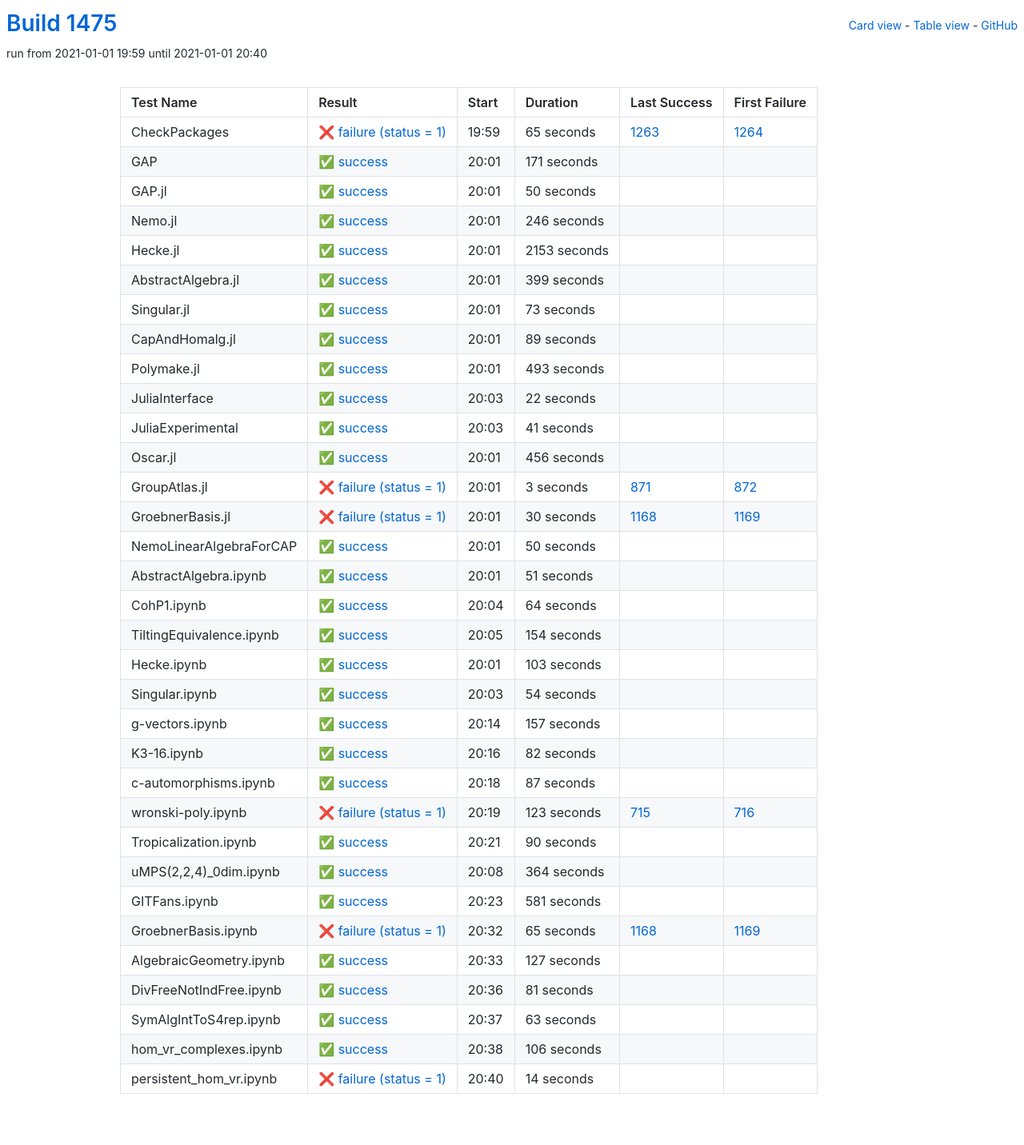
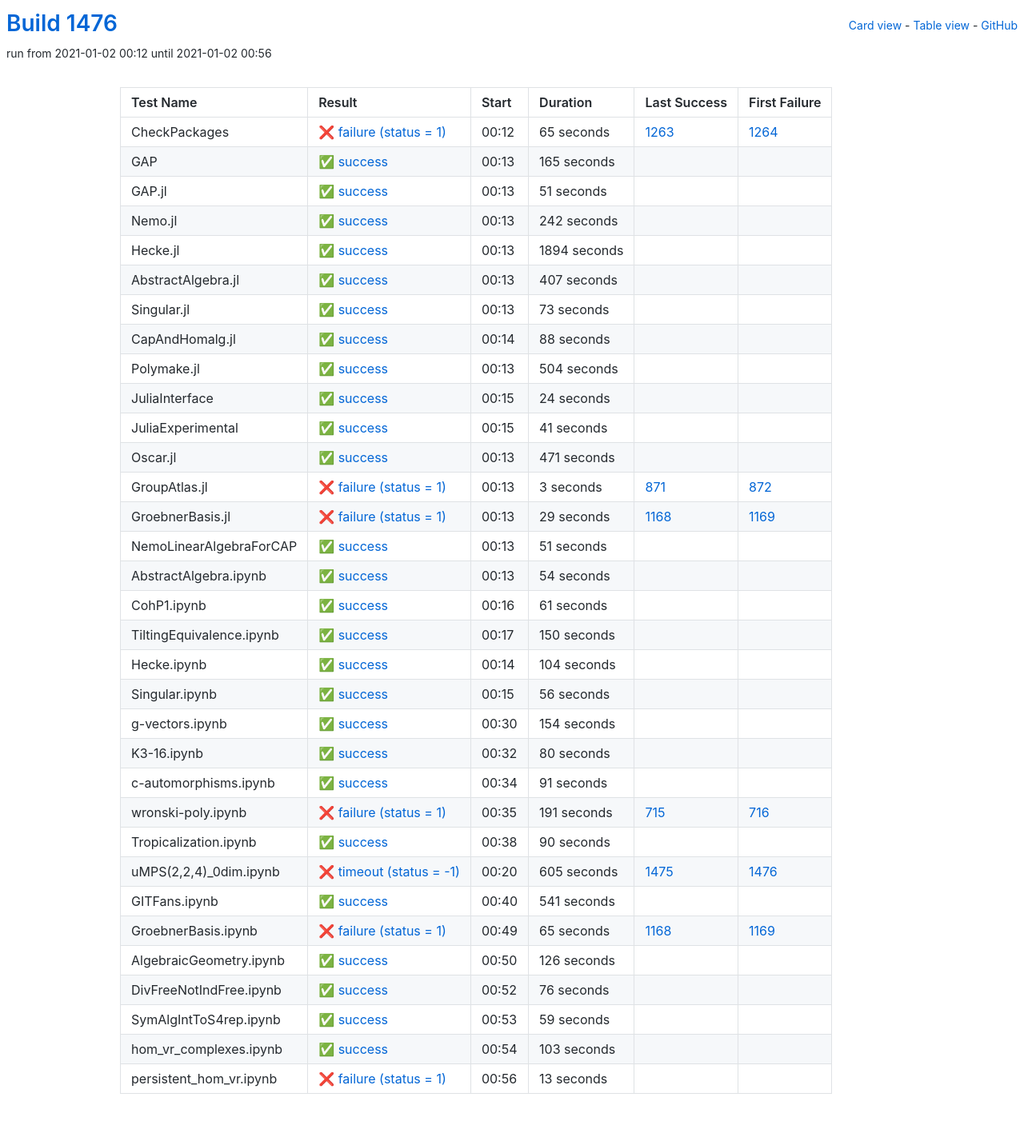
Before and after one commit to oscar-system/oscar-ci-status-stable, a Jekyll site: the page built from table.html, in a window 1280 px wide. Shown: the whole page at 80% size. Built offline with Jekyll 4.4.1, drawn with Linux system fonts in a browser that asks for light colours.

Commit message:
Build #1476

```diff
--- a/_data/ci.yml
+++ b/_data/ci.yml
@@ -1,6 +1,6 @@
 ---
-build: 1475
-build_url: https://oscarci.mathematik.uni-kl.de/job/oscar-stable/1475/
+build: 1476
+build_url: https://oscarci.mathematik.uni-kl.de/job/oscar-stable/1476/
 job: oscar-stable
 organization: oscar-system
 repo: oscar-ci-status-stable
@@ -8,8 +8,8 @@ repourl: https://github.com/oscar-system/oscar-ci-status-stable
 tests:
 - name: CheckPackages
   id: checkpackages
-  log: https://oscarci.mathematik.uni-kl.de/job/oscar-stable/1475/artifact/logs/build-1475/CheckPackages.log
-  start: 2021-01-01 19:59
+  log: https://oscarci.mathematik.uni-kl.de/job/oscar-stable/1476/artifact/logs/build-1476/CheckPackages.log
+  start: 2021-01-02 00:12
   success: false
   exitcode: 1
   status: failure
@@ -20,68 +20,68 @@ tests:
   first_failure_url: https://oscarci.mathematik.uni-kl.de/job/oscar-stable/1264/
 - name: GAP
   id: gap
-  log: https://oscarci.mathematik.uni-kl.de/job/oscar-stable/1475/artifact/logs/build-1475/GAP.log
-  start: 2021-01-01 20:01
+  log: https://oscarci.mathematik.uni-kl.de/job/oscar-stable/1476/artifact/logs/build-1476/GAP.log
+  start: 2021-01-02 00:13
   success: true
   exitcode: 0
   status: success
-  duration: 171
+  duration: 165
   last_success: false
   last_success_url:
   first_failure: false
   first_failure_url:
 - name: GAP.jl
   id: gap-jl
-  log: https://oscarci.mathematik.uni-kl.de/job/oscar-stable/1475/artifact/logs/build-1475/GAP.jl.log
-  start: 2021-01-01 20:01
+  log: https://oscarci.mathematik.uni-kl.de/job/oscar-stable/1476/artifact/logs/build-1476/GAP.jl.log
+  start: 2021-01-02 00:13
   success: true
   exitcode: 0
   status: success
-  duration: 50
+  duration: 51
   last_success: false
   last_success_url:
   first_failure: false
   first_failure_url:
 - name: Nemo.jl
   id: nemo-jl
-  log: https://oscarci.mathematik.uni-kl.de/job/oscar-stable/1475/artifact/logs/build-1475/Nemo.jl.log
-  start: 2021-01-01 20:01
+  log: https://oscarci.mathematik.uni-kl.de/job/oscar-stable/1476/artifact/logs/build-1476/Nemo.jl.log
+  start: 2021-01-02 00:13
   success: true
   exitcode: 0
   status: success
-  duration: 246
+  duration: 242
   last_success: false
   last_success_url:
   first_failure: false
   first_failure_url:
 - name: Hecke.jl
   id: hecke-jl
-  log: https://oscarci.mathematik.uni-kl.de/job/oscar-stable/1475/artifact/logs/build-1475/Hecke.jl.log
-  start: 2021-01-01 20:01
+  log: https://oscarci.mathematik.uni-kl.de/job/oscar-stable/1476/artifact/logs/build-1476/Hecke.jl.log
+  start: 2021-01-02 00:13
   success: true
   exitcode: 0
   status: success
-  duration: 2153
+  duration: 1894
   last_success: false
   last_success_url:
   first_failure: false
   first_failure_url:
 - name: AbstractAlgebra.jl
   id: abstractalgebra-jl
-  log: https://oscarci.mathematik.uni-kl.de/job/oscar-stable/1475/artifact/logs/build-1475/AbstractAlgebra.jl.log
-  start: 2021-01-01 20:01
+  log: https://oscarci.mathematik.uni-kl.de/job/oscar-stable/1476/artifact/logs/build-1476/AbstractAlgebra.jl.log
+  start: 2021-01-02 00:13
   success: true
   exitcode: 0
   status: success
-  duration: 399
+  duration: 407
   last_success: false
   last_success_url:
   first_failure: false
   first_failure_url:
 - name: Singular.jl
   id: singular-jl
-  log: https://oscarci.mathematik.uni-kl.de/job/oscar-stable/1475/artifact/logs/build-1475/Singular.jl.log
-  start: 2021-01-01 20:01
+  log: https://oscarci.mathematik.uni-kl.de/job/oscar-stable/1476/artifact/logs/build-1476/Singular.jl.log
+  start: 2021-01-02 00:13
   success: true
   exitcode: 0
   status: success
@@ -92,44 +92,44 @@ tests:
   first_failure_url:
 - name: CapAndHomalg.jl
   id: capandhomalg-jl
-  log: https://oscarci.mathematik.uni-kl.de/job/oscar-stable/1475/artifact/logs/build-1475/CapAndHomalg.jl.log
-  start: 2021-01-01 20:01
+  log: https://oscarci.mathematik.uni-kl.de/job/oscar-stable/1476/artifact/logs/build-1476/CapAndHomalg.jl.log
+  start: 2021-01-02 00:14
   success: true
   exitcode: 0
   status: success
-  duration: 89
+  duration: 88
   last_success: false
   last_success_url:
   first_failure: false
   first_failure_url:
 - name: Polymake.jl
   id: polymake-jl
-  log: https://oscarci.mathematik.uni-kl.de/job/oscar-stable/1475/artifact/logs/build-1475/Polymake.jl.log
-  start: 2021-01-01 20:01
+  log: https://oscarci.mathematik.uni-kl.de/job/oscar-stable/1476/artifact/logs/build-1476/Polymake.jl.log
+  start: 2021-01-02 00:13
   success: true
   exitcode: 0
   status: success
-  duration: 493
+  duration: 504
   last_success: false
   last_success_url:
   first_failure: false
   first_failure_url:
 - name: JuliaInterface
   id: juliainterface
-  log: https://oscarci.mathematik.uni-kl.de/job/oscar-stable/1475/artifact/logs/build-1475/JuliaInterface.log
-  start: 2021-01-01 20:03
+  log: https://oscarci.mathematik.uni-kl.de/job/oscar-stable/1476/artifact/logs/build-1476/JuliaInterface.log
+  start: 2021-01-02 00:15
   success: true
   exitcode: 0
   status: success
-  duration: 22
+  duration: 24
   last_success: false
   last_success_url:
   first_failure: false
   first_failure_url:
 - name: JuliaExperimental
   id: juliaexperimental
-  log: https://oscarci.mathematik.uni-kl.de/job/oscar-stable/1475/artifact/logs/build-1475/JuliaExperimental.log
-  start: 2021-01-01 20:03
+  log: https://oscarci.mathematik.uni-kl.de/job/oscar-stable/1476/artifact/logs/build-1476/JuliaExperimental.log
+  start: 2021-01-02 00:15
   success: true
   exitcode: 0
   status: success
@@ -140,20 +140,20 @@ tests:
   first_failure_url:
 - name: Oscar.jl
   id: oscar-jl
-  log: https://oscarci.mathematik.uni-kl.de/job/oscar-stable/1475/artifact/logs/build-1475/Oscar.jl.log
-  start: 2021-01-01 20:01
+  log: https://oscarci.mathematik.uni-kl.de/job/oscar-stable/1476/artifact/logs/build-1476/Oscar.jl.log
+  start: 2021-01-02 00:13
   success: true
   exitcode: 0
   status: success
-  duration: 456
+  duration: 471
   last_success: false
   last_success_url:
   first_failure: false
   first_failure_url:
 - name: GroupAtlas.jl
   id: groupatlas-jl
-  log: https://oscarci.mathematik.uni-kl.de/job/oscar-stable/1475/artifact/logs/build-1475/GroupAtlas.jl.log
-  start: 2021-01-01 20:01
+  log: https://oscarci.mathematik.uni-kl.de/job/oscar-stable/1476/artifact/logs/build-1476/GroupAtlas.jl.log
+  start: 2021-01-02 00:13
   success: false
   exitcode: 1
   status: failure
@@ -164,32 +164,20 @@ tests:
   first_failure_url: https://oscarci.mathematik.uni-kl.de/job/oscar-stable/872/
 - name: GroebnerBasis.jl
   id: groebnerbasis-jl
-  log: https://oscarci.mathematik.uni-kl.de/job/oscar-stable/1475/artifact/logs/build-1475/GroebnerBasis.jl.log
-  start: 2021-01-01 20:01
+  log: https://oscarci.mathematik.uni-kl.de/job/oscar-stable/1476/artifact/logs/build-1476/GroebnerBasis.jl.log
+  start: 2021-01-02 00:13
   success: false
   exitcode: 1
   status: failure
-  duration: 30
+  duration: 29
   last_success: 1168
   last_success_url: https://oscarci.mathematik.uni-kl.de/job/oscar-stable/1168/
   first_failure: 1169
   first_failure_url: https://oscarci.mathematik.uni-kl.de/job/oscar-stable/1169/
 - name: NemoLinearAlgebraForCAP
   id: nemolinearalgebraforcap
-  log: https://oscarci.mathematik.uni-kl.de/job/oscar-stable/1475/artifact/logs/build-1475/NemoLinearAlgebraForCAP.log
-  start: 2021-01-01 20:01
-  success: true
-  exitcode: 0
-  status: success
-  duration: 50
-  last_success: false
-  last_success_url:
-  first_failure: false
-  first_failure_url:
-- name: AbstractAlgebra.ipynb
-  id: abstractalgebra-ipynb
-  log: https://oscarci.mathematik.uni-kl.de/job/oscar-stable/1475/artifact/logs/build-1475/AbstractAlgebra.ipynb.log
-  start: 2021-01-01 20:01
+  log: https://oscarci.mathematik.uni-kl.de/job/oscar-stable/1476/artifact/logs/build-1476/NemoLinearAlgebraForCAP.log
+  start: 2021-01-02 00:13
   success: true
   exitcode: 0
   status: success
@@ -198,22 +186,70 @@ tests:
   last_success_url:
   first_failure: false
   first_failure_url:
-- name: CohP1.ipynb
-  id: cohp1-ipynb
-  log: https://oscarci.mathematik.uni-kl.de/job/oscar-stable/1475/artifact/logs/build-1475/CohP1.ipynb.log
-  start: 2021-01-01 20:04
+- name: AbstractAlgebra.ipynb
+  id: abstractalgebra-ipynb
+  log: https://oscarci.mathematik.uni-kl.de/job/oscar-stable/1476/artifact/logs/build-1476/AbstractAlgebra.ipynb.log
+  start: 2021-01-02 00:13
   success: true
   exitcode: 0
   status: success
-  duration: 64
+  duration: 54
+  last_success: false
+  last_success_url:
+  first_failure: false
+  first_failure_url:
+- name: CohP1.ipynb
+  id: cohp1-ipynb
+  log: https://oscarci.mathematik.uni-kl.de/job/oscar-stable/1476/artifact/logs/build-1476/CohP1.ipynb.log
+  start: 2021-01-02 00:16
+  success: true
+  exitcode: 0
+  status: success
+  duration: 61
   last_success: false
   last_success_url:
   first_failure: false
   first_failure_url:
 - name: TiltingEquivalence.ipynb
   id: tiltingequivalence-ipynb
-  log: https://oscarci.mathematik.uni-kl.de/job/oscar-stable/1475/artifact/logs/build-1475/TiltingEquivalence.ipynb.log
-  start: 2021-01-01 20:05
+  log: https://oscarci.mathematik.uni-kl.de/job/oscar-stable/1476/artifact/logs/build-1476/TiltingEquivalence.ipynb.log
+  start: 2021-01-02 00:17
+  success: true
+  exitcode: 0
+  status: success
+  duration: 150
+  last_success: false
+  last_success_url:
+  first_failure: false
+  first_failure_url:
+- name: Hecke.ipynb
+  id: hecke-ipynb
+  log: https://oscarci.mathematik.uni-kl.de/job/oscar-stable/1476/artifact/logs/build-1476/Hecke.ipynb.log
+  start: 2021-01-02 00:14
+  success: true
+  exitcode: 0
+  status: success
+  duration: 104
+  last_success: false
+  last_success_url:
+  first_failure: false
+  first_failure_url:
+- name: Singular.ipynb
+  id: singular-ipynb
+  log: https://oscarci.mathematik.uni-kl.de/job/oscar-stable/1476/artifact/logs/build-1476/Singular.ipynb.log
+  start: 2021-01-02 00:15
+  success: true
+  exitcode: 0
+  status: success
+  duration: 56
+  last_success: false
+  last_success_url:
+  first_failure: false
+  first_failure_url:
+- name: g-vectors.ipynb
+  id: g-vectors-ipynb
+  log: https://oscarci.mathematik.uni-kl.de/job/oscar-stable/1476/artifact/logs/build-1476/g-vectors.ipynb.log
+  start: 2021-01-02 00:30
   success: true
   exitcode: 0
   status: success
@@ -222,82 +258,46 @@ tests:
   last_success_url:
   first_failure: false
   first_failure_url:
-- name: Hecke.ipynb
-  id: hecke-ipynb
-  log: https://oscarci.mathematik.uni-kl.de/job/oscar-stable/1475/artifact/logs/build-1475/Hecke.ipynb.log
-  start: 2021-01-01 20:01
+- name: K3-16.ipynb
+  id: k3-16-ipynb
+  log: https://oscarci.mathematik.uni-kl.de/job/oscar-stable/1476/artifact/logs/build-1476/K3-16.ipynb.log
+  start: 2021-01-02 00:32
   success: true
   exitcode: 0
   status: success
-  duration: 103
-  last_success: false
-  last_success_url:
-  first_failure: false
-  first_failure_url:
-- name: Singular.ipynb
-  id: singular-ipynb
-  log: https://oscarci.mathematik.uni-kl.de/job/oscar-stable/1475/artifact/logs/build-1475/Singular.ipynb.log
-  start: 2021-01-01 20:03
-  success: true
-  exitcode: 0
-  status: success
-  duration: 54
-  last_success: false
-  last_success_url:
-  first_failure: false
-  first_failure_url:
-- name: g-vectors.ipynb
-  id: g-vectors-ipynb
-  log: https://oscarci.mathematik.uni-kl.de/job/oscar-stable/1475/artifact/logs/build-1475/g-vectors.ipynb.log
-  start: 2021-01-01 20:14
-  success: true
-  exitcode: 0
-  status: success
-  duration: 157
-  last_success: false
-  last_success_url:
-  first_failure: false
-  first_failure_url:
-- name: K3-16.ipynb
-  id: k3-16-ipynb
-  log: https://oscarci.mathematik.uni-kl.de/job/oscar-stable/1475/artifact/logs/build-1475/K3-16.ipynb.log
-  start: 2021-01-01 20:16
-  success: true
-  exitcode: 0
-  status: success
-  duration: 82
+  duration: 80
   last_success: false
   last_success_url:
   first_failure: false
   first_failure_url:
 - name: c-automorphisms.ipynb
   id: c-automorphisms-ipynb
-  log: https://oscarci.mathematik.uni-kl.de/job/oscar-stable/1475/artifact/logs/build-1475/c-automorphisms.ipynb.log
-  start: 2021-01-01 20:18
+  log: https://oscarci.mathematik.uni-kl.de/job/oscar-stable/1476/artifact/logs/build-1476/c-automorphisms.ipynb.log
+  start: 2021-01-02 00:34
   success: true
   exitcode: 0
   status: success
-  duration: 87
+  duration: 91
   last_success: false
   last_success_url:
   first_failure: false
   first_failure_url:
 - name: wronski-poly.ipynb
   id: wronski-poly-ipynb
-  log: https://oscarci.mathematik.uni-kl.de/job/oscar-stable/1475/artifact/logs/build-1475/wronski-poly.ipynb.log
-  start: 2021-01-01 20:19
+  log: https://oscarci.mathematik.uni-kl.de/job/oscar-stable/1476/artifact/logs/build-1476/wronski-poly.ipynb.log
+  start: 2021-01-02 00:35
   success: false
   exitcode: 1
   status: failure
-  duration: 123
+  duration: 191
   last_success: 715
   last_success_url: https://oscarci.mathematik.uni-kl.de/job/oscar-stable/715/
   first_failure: 716
   first_failure_url: https://oscarci.mathematik.uni-kl.de/job/oscar-stable/716/
 - name: Tropicalization.ipynb
   id: tropicalization-ipynb
-  log: https://oscarci.mathematik.uni-kl.de/job/oscar-stable/1475/artifact/logs/build-1475/Tropicalization.ipynb.log
-  start: 2021-01-01 20:21
+  log: https://oscarci.mathematik.uni-kl.de/job/oscar-stable/1476/artifact/logs/build-1476/Tropicalization.ipynb.log
+  start: 2021-01-02 00:38
   success: true
   exitcode: 0
   status: success
@@ -308,32 +308,32 @@ tests:
   first_failure_url:
 - name: uMPS(2,2,4)_0dim.ipynb
   id: umps-2-2-4-0dim-ipynb
-  log: https://oscarci.mathematik.uni-kl.de/job/oscar-stable/1475/artifact/logs/build-1475/uMPS-2-2-4-_0dim.ipynb.log
-  start: 2021-01-01 20:08
+  log: https://oscarci.mathematik.uni-kl.de/job/oscar-stable/1476/artifact/logs/build-1476/uMPS-2-2-4-_0dim.ipynb.log
+  start: 2021-01-02 00:20
+  success: false
+  exitcode: -1
+  status: timeout
+  duration: 605
+  last_success: 1475
+  last_success_url: https://oscarci.mathematik.uni-kl.de/job/oscar-stable/1475/
+  first_failure: 1476
+  first_failure_url: https://oscarci.mathematik.uni-kl.de/job/oscar-stable/1476/
+- name: GITFans.ipynb
+  id: gitfans-ipynb
+  log: https://oscarci.mathematik.uni-kl.de/job/oscar-stable/1476/artifact/logs/build-1476/GITFans.ipynb.log
+  start: 2021-01-02 00:40
   success: true
   exitcode: 0
   status: success
-  duration: 364
-  last_success: false
-  last_success_url:
-  first_failure: false
-  first_failure_url:
-- name: GITFans.ipynb
-  id: gitfans-ipynb
-  log: https://oscarci.mathematik.uni-kl.de/job/oscar-stable/1475/artifact/logs/build-1475/GITFans.ipynb.log
-  start: 2021-01-01 20:23
-  success: true
-  exitcode: 0
-  status: success
-  duration: 581
+  duration: 541
   last_success: false
   last_success_url:
   first_failure: false
   first_failure_url:
 - name: GroebnerBasis.ipynb
   id: groebnerbasis-ipynb
-  log: https://oscarci.mathematik.uni-kl.de/job/oscar-stable/1475/artifact/logs/build-1475/GroebnerBasis.ipynb.log
-  start: 2021-01-01 20:32
+  log: https://oscarci.mathematik.uni-kl.de/job/oscar-stable/1476/artifact/logs/build-1476/GroebnerBasis.ipynb.log
+  start: 2021-01-02 00:49
   success: false
   exitcode: 1
   status: failure
@@ -344,60 +344,60 @@ tests:
   first_failure_url: https://oscarci.mathematik.uni-kl.de/job/oscar-stable/1169/
 - name: AlgebraicGeometry.ipynb
   id: algebraicgeometry-ipynb
-  log: https://oscarci.mathematik.uni-kl.de/job/oscar-stable/1475/artifact/logs/build-1475/AlgebraicGeometry.ipynb.log
-  start: 2021-01-01 20:33
+  log: https://oscarci.mathematik.uni-kl.de/job/oscar-stable/1476/artifact/logs/build-1476/AlgebraicGeometry.ipynb.log
+  start: 2021-01-02 00:50
   success: true
   exitcode: 0
   status: success
-  duration: 127
+  duration: 126
   last_success: false
   last_success_url:
   first_failure: false
   first_failure_url:
 - name: DivFreeNotIndFree.ipynb
   id: divfreenotindfree-ipynb
-  log: https://oscarci.mathematik.uni-kl.de/job/oscar-stable/1475/artifact/logs/build-1475/DivFreeNotIndFree.ipynb.log
-  start: 2021-01-01 20:36
+  log: https://oscarci.mathematik.uni-kl.de/job/oscar-stable/1476/artifact/logs/build-1476/DivFreeNotIndFree.ipynb.log
+  start: 2021-01-02 00:52
   success: true
   exitcode: 0
   status: success
-  duration: 81
+  duration: 76
   last_success: false
   last_success_url:
   first_failure: false
   first_failure_url:
 - name: SymAlgIntToS4rep.ipynb
   id: symalginttos4rep-ipynb
-  log: https://oscarci.mathematik.uni-kl.de/job/oscar-stable/1475/artifact/logs/build-1475/SymAlgIntToS4rep.ipynb.log
-  start: 2021-01-01 20:37
+  log: https://oscarci.mathematik.uni-kl.de/job/oscar-stable/1476/artifact/logs/build-1476/SymAlgIntToS4rep.ipynb.log
+  start: 2021-01-02 00:53
   success: true
   exitcode: 0
   status: success
-  duration: 63
+  duration: 59
   last_success: false
   last_success_url:
   first_failure: false
   first_failure_url:
 - name: hom_vr_complexes.ipynb
   id: hom-vr-complexes-ipynb
-  log: https://oscarci.mathematik.uni-kl.de/job/oscar-stable/1475/artifact/logs/build-1475/hom_vr_complexes.ipynb.log
-  start: 2021-01-01 20:38
+  log: https://oscarci.mathematik.uni-kl.de/job/oscar-stable/1476/artifact/logs/build-1476/hom_vr_complexes.ipynb.log
+  start: 2021-01-02 00:54
   success: true
   exitcode: 0
   status: success
-  duration: 106
+  duration: 103
   last_success: false
   last_success_url:
   first_failure: false
   first_failure_url:
 - name: persistent_hom_vr.ipynb
   id: persistent-hom-vr-ipynb
-  log: https://oscarci.mathematik.uni-kl.de/job/oscar-stable/1475/artifact/logs/build-1475/persistent_hom_vr.ipynb.log
-  start: 2021-01-01 20:40
+  log: https://oscarci.mathematik.uni-kl.de/job/oscar-stable/1476/artifact/logs/build-1476/persistent_hom_vr.ipynb.log
+  start: 2021-01-02 00:56
   success: false
   exitcode: 1
   status: failure
-  duration: 14
+  duration: 13
   last_success: false
   last_success_url:
   first_failure: false
```
Also changed, not shown: README.md.
